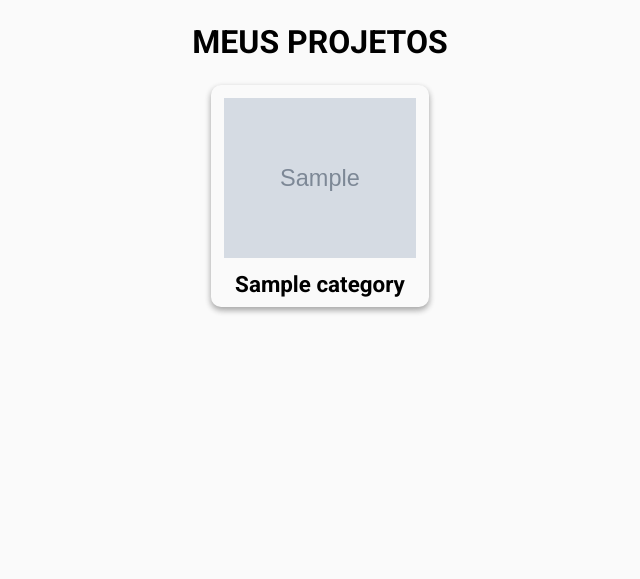
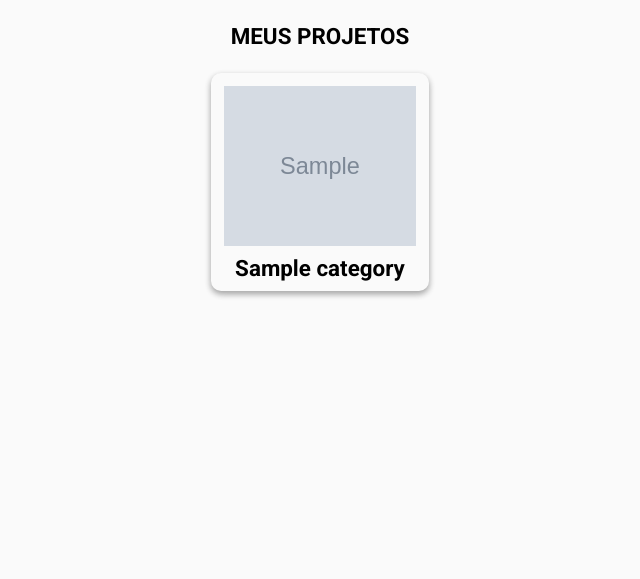
Before and after one commit to bridgecrew-perf6/Meus-projetos, a Python web app: template project/frontend/templates/pages/index.html in a window 1280 px wide. Shown: the part 81-660 px from the top of the page, without its empty margins (320-960 px from the left). Run offline with Jinja, Linux system fonts and the light colour scheme; the template is opened without the code that fills it: most values are stand-ins (such as "Sample title", 1, 10 or a date in 2020); grey boxes marked "Sample" are stand-in pictures.

Commit message:
category page base

```diff
--- a/project/backend/categories/app/models.py
+++ b/project/backend/categories/app/models.py
@@ -7,6 +7,8 @@ class Category(Model):
     slug = SlugField(verbose_name='Url', max_length=256)
     img = ImageField(verbose_name='Img', upload_to='project/%Y/%m/%d')
 
+    def __str__(self):
+        return self.name
 
     class Meta:
         verbose_name = 'Categoria'
--- a/project/backend/core/__init__.py
+++ b/project/backend/core/__init__.py
@@ -0,0 +1 @@
+from .app.models import Project
--- a/project/backend/core/app/models.py
+++ b/project/backend/core/app/models.py
@@ -11,6 +11,9 @@ class Project(Model):
     github_url = TextField(verbose_name='Url do Github')
     category = ForeignKey(Category, on_delete=CASCADE, verbose_name='Categoria')
 
+    def __str__(self):
+        return self.name
+
     class Meta:
         verbose_name = 'Projeto'
         verbose_name_plural = 'Projetos'
--- a/project/frontend/static/styles/apps/core/index.css
+++ b/project/frontend/static/styles/apps/core/index.css
@@ -1,39 +1,5 @@
 .title{
     text-align: center;
     padding-block: 1.5rem;
+    font-size: 1.4rem;
 }
-
-.categories-container {
-    display: flex;
-    flex-flow: row wrap;
-    justify-content: space-evenly;
-}
-
-.category-box{
-    border-radius: 10px;
-    box-shadow: rgba(0, 0, 0, 0.16) 0px 3px 6px, rgba(0, 0, 0, 0.23) 0px 3px 6px;
-    margin-bottom: 2rem;
-    margin-inline: 0.5rem;
-    padding-inline: 0.8rem;
-    padding-top: 0.8rem;
-    color: black;
-}
-
-.category-img {
-    width: 12rem;
-    height: 10rem;
-    object-fit: cover;
-}
-
-.category-title {
-    text-align: center;
-    font-size: 1.4rem;
-    padding-block: 0.6rem;
-}
-
-@media(max-width: 350px){
-    .category-img {
-        width: 80vw;
-        height: 10rem;
-    }
-}
--- /dev/null
+++ b/project/frontend/static/styles/apps/models/box.css
@@ -0,0 +1,36 @@
+.box-container {
+    display: flex;
+    flex-flow: row wrap;
+    justify-content: space-evenly;
+}
+
+.box{
+    border-radius: 10px;
+    box-shadow: rgba(0, 0, 0, 0.16) 0px 3px 6px, rgba(0, 0, 0, 0.23) 0px 3px 6px;
+    margin-bottom: 2rem;
+    margin-inline: 0.5rem;
+    padding-inline: 0.8rem;
+    padding-top: 0.8rem;
+    color: black;
+}
+
+.box-img {
+    width: 12rem;
+    height: 10rem;
+    object-fit: cover;
+    margin: 0 auto;
+    display: block;
+}
+
+.box-title {
+    text-align: center;
+    font-size: 1.4rem;
+    padding-block: 0.6rem;
+}
+
+@media(max-width: 350px){
+    .box-img {
+        width: 80vw;
+        height: 10rem;
+    }
+}
--- a/project/frontend/templates/bases/category.html
+++ b/project/frontend/templates/bases/category.html
@@ -6,6 +6,7 @@
     <meta name="viewport" content="width=device-width, initial-scale=1.0">
     <link rel="stylesheet" href="/static/styles/apps/bases/base.css">
     <link rel="stylesheet" href="/static/styles/apps/bases/category.css">
+    <link rel="stylesheet" href="/static/styles/apps/models/box.css">
     <title>Portifólio</title>
     {% block links %}
     {% endblock %}
--- a/project/frontend/templates/pages/index.html
+++ b/project/frontend/templates/pages/index.html
@@ -7,13 +7,13 @@
 {% block body %}
 <main>
     <h1 class="title">MEUS PROJETOS</h1>
-    <div class="categories-container">
+    <div class="box-container">
         {% for category in categories %}
-        <a class="category-box" href="/categorias/{{ category.slug }}">
-            <div class="category-img-box">
-                <img src="{{ category.img.url }}" alt="category-img" class="category-img">
+        <a class="box" href="/categorias/{{ category.slug }}">
+            <div class="box-img-container">
+                <img src="{{ category.img.url }}" alt="category-img" class="box-img">
             </div>
-            <h2 class="category-title">{{ category.name }}</h2>
+            <h2 class="box-title">{{ category.name }}</h2>
         </a>
         {% endfor %}
     </div>
```
Also changed, not shown: project/backend/categories/views.py (+8 -1 lines), project/frontend/static/styles/apps/categories/category_name.css (added, +8 -0 lines), project/frontend/templates/pages/categorias/[category_name].html (+19 -1 lines), project/frontend/media/project/2022/03/14/Captura_de_Tela_20.png (added).
